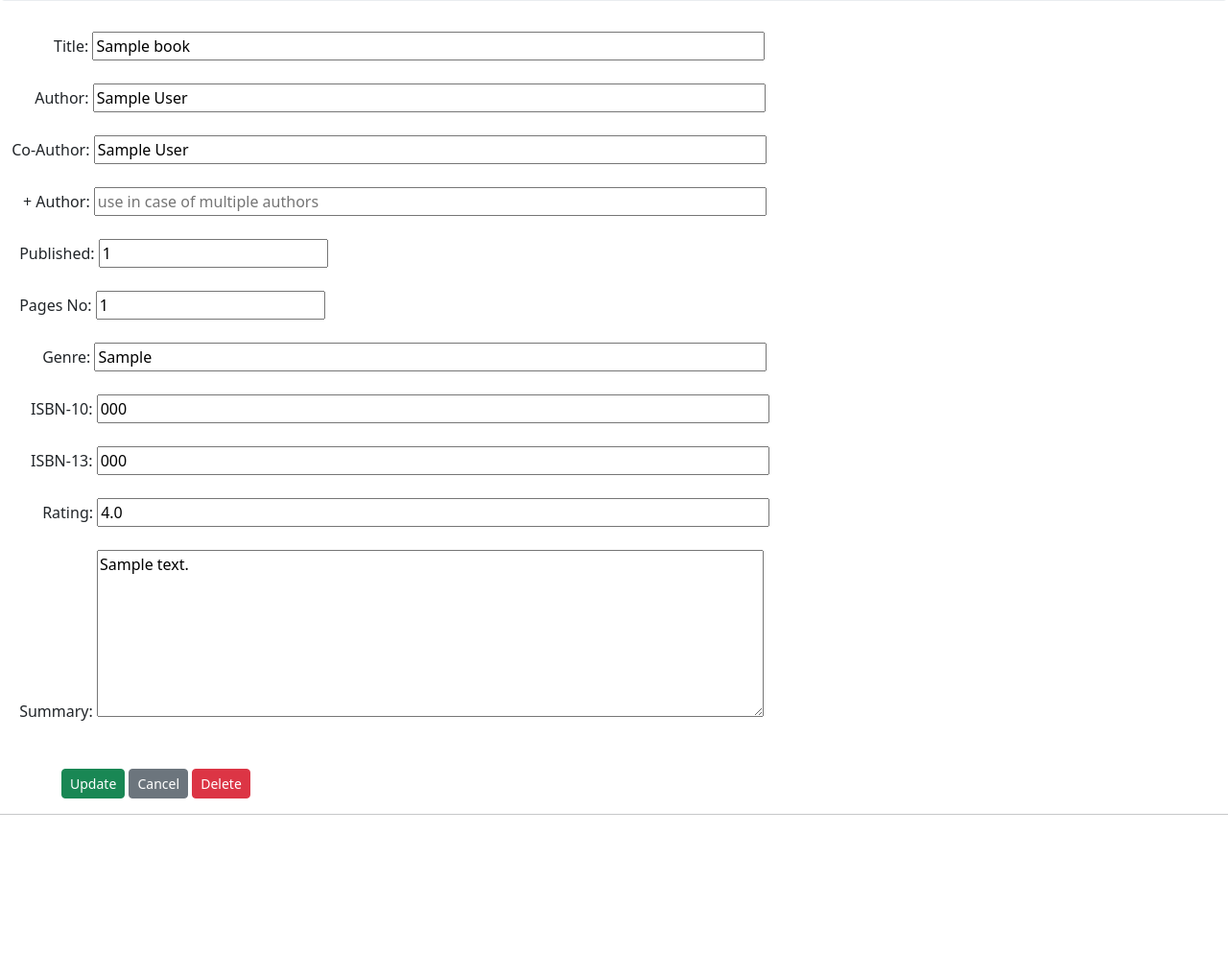
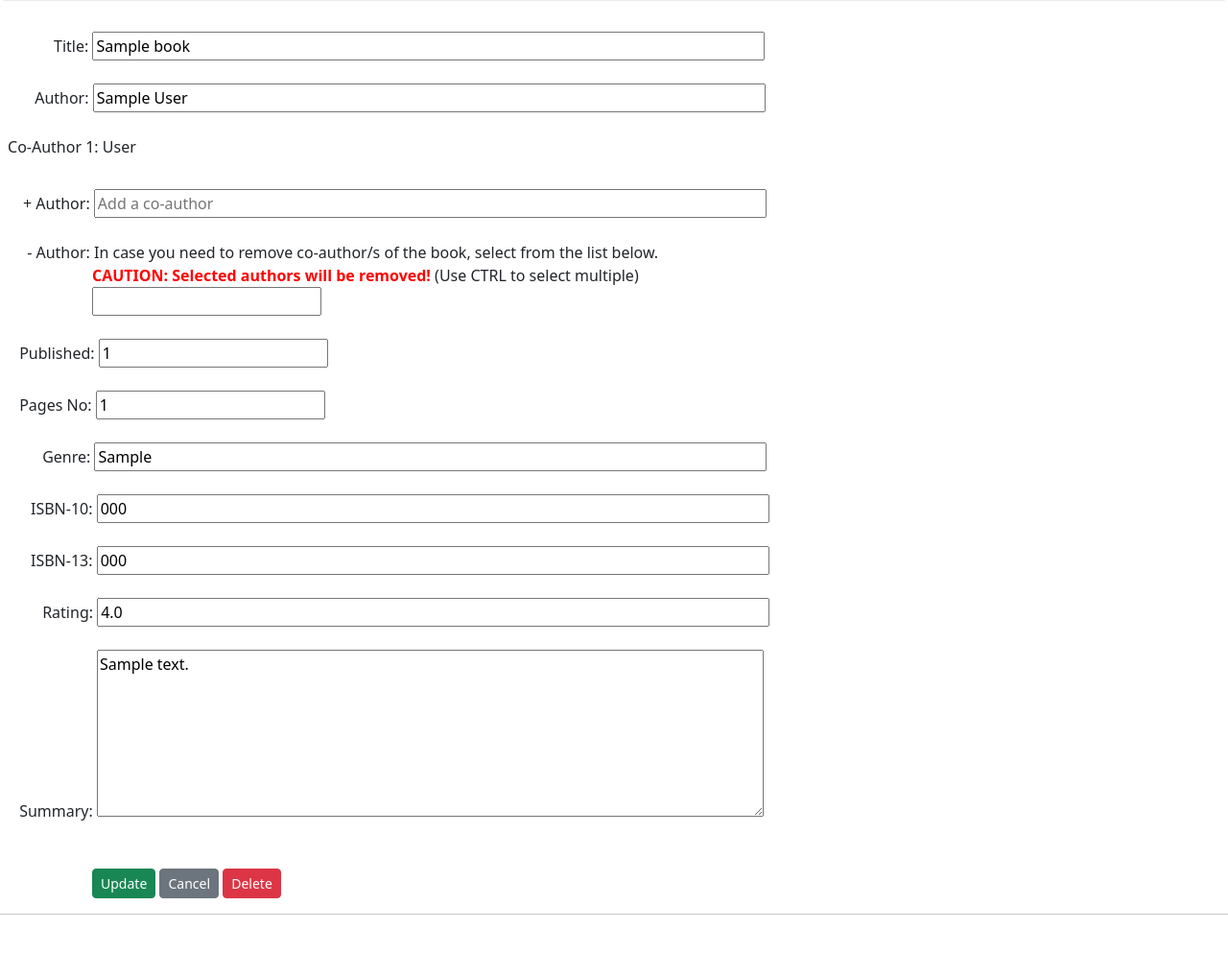
Before and after one commit to MrC-101/LibraryProject, a Flask app: page /edit_title?id=1 in a window 1280 px wide. Shown: the part 315-1308 px from the top of the page at 96% size. Before the commit the page ends 1164 px from the top, so only its background shows below. Run offline with Flask 3, Linux system fonts and the light colour scheme; tables that the repository leaves empty hold one stand-in row (values such as "Sample post").

Commit message:
various form fixes mainly in search and edit_title form

```diff
--- a/library/forms.py
+++ b/library/forms.py
@@ -1,7 +1,7 @@
 from flask_wtf import FlaskForm
 from wtforms import StringField, SubmitField, IntegerField, FloatField, TextAreaField, SelectField
 from wtforms.validators import DataRequired, ValidationError, Optional
-
+from wtforms_alchemy import QuerySelectMultipleField
 
 class SearchForm(FlaskForm):
     title = StringField(label='title', validators=[Optional()])
@@ -11,16 +11,17 @@ class SearchForm(FlaskForm):
     submit = SubmitField(label='Search')
 
 class UpdateForm(FlaskForm):
+    coauths = QuerySelectMultipleField('Coauths')
     title = StringField(label='title', validators=[DataRequired()])
     author = StringField(label='author', validators=[DataRequired()])
     co_author = StringField(label='co_author')
     plusauthor = StringField(label='+author')
     first_publish = IntegerField(label='first_publish', validators=[DataRequired()])
-    pages = IntegerField(label='pages', validators=[Optional(strip_whitespace=True)])
+    pages = IntegerField(label='pages', validators=[Optional()])
     genre = StringField(label='genre')
     isbn10 = StringField(label='isbn10')
     isbn13 = StringField(label='isbn13')
-    rating = FloatField(label='rating', validators=[Optional(strip_whitespace=True)])
+    rating = FloatField(label='rating', validators=[Optional()])
     summary = TextAreaField(label='summary', validators=[Optional()])
     submit = SubmitField(label='Update')
 
@@ -29,15 +30,16 @@ class AddForm(FlaskForm):
     author = StringField(label='author', validators=[DataRequired()])
     plusauthor = StringField(label='+author')
     first_publish = IntegerField(label='first_publish', validators=[DataRequired()])
-    pages = IntegerField(label='pages', validators=[Optional(strip_whitespace=True)])
+    pages = IntegerField(label='pages', validators=[Optional()])
     genre = StringField(label='genre')
     isbn10 = StringField(label='isbn10')
     isbn13 = StringField(label='isbn13')
-    rating = FloatField(label='rating', validators=[Optional(strip_whitespace=True)])
+    rating = FloatField(label='rating', validators=[Optional()])
     summary = TextAreaField(label='summary', validators=[Optional()])
     submit = SubmitField(label='Add Title')
 
 class AddAuthorForm(FlaskForm):
+    penname = StringField(label='Pen Name')
     name_pref = StringField(label='Name Prefix')
     fname = StringField(label='First Name')
     midname = StringField(label='Middle Name')
@@ -54,6 +56,7 @@ class AddAuthorForm(FlaskForm):
     submit = SubmitField(label='Add Author')
 
 class EditAuthorForm(FlaskForm):
+    penname = StringField(label='Pen Name')
     name_pref = StringField(label='Name Prefix')
     fname = StringField(label='First Name')
     midname = StringField(label='Middle Name')
--- a/library/models.py
+++ b/library/models.py
@@ -52,4 +52,4 @@ class Author(db.Model):
     books = db.relationship("Book", secondary='book_author', back_populates='authors')
 
     def __repr__(self):
-            return f'DB_ID: {self.id},  Name: {self.fullname}, {self.books}'
+            return f'{self.fullname} (id: {self.id})'
--- a/library/routes/book_routes.py
+++ b/library/routes/book_routes.py
@@ -13,12 +13,23 @@ def add_title():
     total_auth = len(authors)
     form = AddForm()
     if form.validate_on_submit():
+
         title = request.form['title']
         author = request.form['author']
+        if not db.session.query(Author).filter_by(fullname=author).first():
+            pname = db.session.query(Author).filter(Author.penname.icontains(author)).first()
+            # pname = db.session.query(Author).filter_by(penname=author).first()
+            if author in pname.penname:
+                author = pname.fullname
+            else:
+                flash('Author not found')
+
         author_obj = Author.query.filter_by(fullname=author).first()
         rating = request.form['rating']
+        rating = 0 if rating == '' else rating
         first_publish = form.first_publish.data
         pages = request.form['pages']
+        pages = None if pages == '' else pages
         genre = request.form['genre']
         isbn10 = form.isbn10.data
         isbn13 = form.isbn13.data
@@ -53,22 +64,40 @@ def edit_title():
     total_auth = len(authors)
     id = request.args.get('id')
     book = Book.query.get(id)
+    # form = UpdateForm(summary=book.summary, data={"coauths":book.authors})
+    # we do not need coauths preselected because selected will be deleted
     form = UpdateForm(summary=book.summary)
+    form.coauths.query = book.authors
     if form.validate_on_submit():
+        for author in form.coauths.data:
+            book.authors.remove(author)
         book.title = request.form['title']
         book.author = request.form['author']
+        if not db.session.query(Author).filter_by(fullname=book.author).first():
+            pname = db.session.query(Author).filter(Author.penname.icontains(book.author)).first()
+            # pname = db.session.query(Author).filter_by(penname=book.author).first()
+            if book.author in pname.penname:
+                book.author = pname.fullname
+            else:
+                flash('Author not found')
         provisional_author = db.session.query(Author).filter_by(fullname=request.form['plusauthor']).first()
         if provisional_author:
             book.authors.append(provisional_author)
             form.plusauthor.data = ''
         else:
             form.plusauthor.data = ''
-        book.pages = request.form['pages']
+        if request.form['pages'] == '':
+            book.pages = None
+        else:
+            book.pages = request.form['pages']
         book.genre = request.form['genre']
         book.isbn10 = request.form['isbn10']
         book.isbn13 = request.form['isbn13']
         book.first_publish = request.form['first_publish']
-        book.rating = request.form['rating']
+        if request.form['rating'] == '' or request.form['rating'] == None:
+            book.rating = 0
+        else:
+            book.rating = request.form['rating']
         book.summary = request.form['summary']
         db.session.commit()
         return redirect(url_for('author.bibliography', author=book.author))
--- a/library/templates/authors/add_author.html
+++ b/library/templates/authors/add_author.html
@@ -15,6 +15,12 @@ Add Author
 {% block content %}
 <form method="POST" action="{{ url_for('author.add_author') }}" novalidate>
     {{ form.csrf_token }}
+    &emsp;&emsp;&nbsp;Pen Name: {{ form.penname(size=70) }}
+    {% for err in form.penname.errors %}
+    <span style="color: red">{{ err }}</span>
+    {% endfor %}
+    <br />
+    <br />
     &emsp;&emsp;&emsp;&nbsp;Prefix: {{ form.name_pref(size=10) }}
     {% for err in form.name_pref.errors %}
     <span style="color: red">{{ err }}</span>
--- a/library/templates/authors/edit_author.html
+++ b/library/templates/authors/edit_author.html
@@ -21,6 +21,12 @@ Edit Author
 {% block content %}
 <form method="POST" action="{{ url_for('author.edit_author', id=id) }}" novalidate>
     {{ form.csrf_token }}
+    &emsp;&nbsp;Pen Name: {{ form.penname(size=70, value=author.penname) }}
+    {% for err in form.penname.errors %}
+    <span style="color: red">{{ err }}</span>
+    {% endfor %}
+    <br />
+    <br />
     &emsp;&emsp;&emsp;&nbsp;Prefix: {{ form.name_pref(size=10, value=author.name_pref) }}
     {% for err in form.name_pref.errors %}
     <span style="color: red">{{ err }}</span>
--- a/library/templates/books/edit_title.html
+++ b/library/templates/books/edit_title.html
@@ -19,6 +19,7 @@
 {% block content %}
 <form method="POST" action="{{ url_for('book.edit_title', id=book.id) }}" novalidate>
     {{ form.csrf_token }}
+
     &emsp;&emsp;&emsp;&ensp;Title: {{form.title(size=70, value=book.title) }}
     {% for err in form.title.errors %}
     <span style="color: red">{{ err }}</span>
@@ -29,16 +30,26 @@
     {% for err in form.author.errors %}
     <span style="color: red">{{ err }}</span>
     {% endfor %}
-    <br />
-    <br />
-    &ensp;&nbsp;Co-Author: {{ form.co_author(size=70, value=book.co_author) }}
-    {% for err in form.co_author.errors %}
+    <br>
+    <br>
+    {% set ns = namespace(i = 0) %}
+    {% for author in book.authors %}
+    {% if author.fullname != book.author %}
+    {% set ns.i = ns.i + 1 %}
+    &ensp;<label>Co-Author {{ ns.i }}: {{ author.fullname }}</label><br><br>
+    {% endif %}
+    {% endfor %}
+    &emsp;&ensp;+ Author: {{ form.plusauthor(size=70, placeholder='Add a co-author') }}
+    {% for err in form.plusauthor.errors %}
     <span style="color: red">{{ err }}</span>
     {% endfor %}
     <br />
     <br />
-    &emsp;&ensp;+ Author: {{ form.plusauthor(size=70, placeholder='use in case of multiple authors') }}
-    {% for err in form.plusauthor.errors %}
+    &emsp;&ensp;&nbsp;- Author: In case you need to remove co-author/s of the book, select from the list below.<br>
+
+    &emsp;&emsp;&emsp;&emsp;&emsp;&ensp;&ensp;<span style="color:red; font-weight:bold">CAUTION: Selected authors will be removed!</span> (Use CTRL to select multiple)<br>
+    &emsp;&emsp;&emsp;&emsp;&emsp;&ensp;&ensp;{{ form.coauths(cols='30', rows='3') }}
+    {% for err in form.coauths.errors %}
     <span style="color: red">{{ err }}</span>
     {% endfor %}
     <br />
@@ -86,7 +97,7 @@
     <br />
     <br />
     <br />
-    &emsp;&emsp;&emsp;&emsp;{{ form.submit(class="btn btn-success btn-sm") }}
+    &emsp;&emsp;&emsp;&emsp;&emsp;&emsp;{{ form.submit(class="btn btn-success btn-sm") }}
     <button class="btn btn-secondary btn-sm">
         <a href="{{ url_for('main.home') }}" style="text-decoration: none; color: white">Cancel</a>
     </button>
```
Also changed, not shown: library/routes/author_routes.py (+13 -1 lines), library/routes/main_routes.py (+16 -4 lines), library/templates/authors/author_details.html (+13 -10 lines), library/templates/books/book_details.html (+4 -4 lines), library/templates/index.html (+16 -9 lines), library/templates/search.html (+9 -2 lines).
